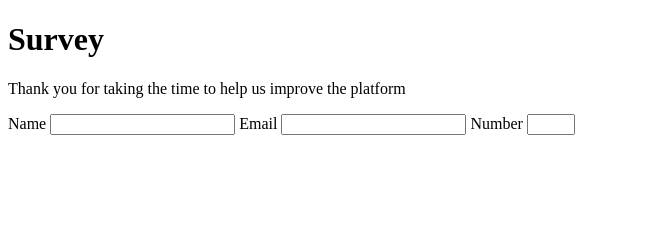
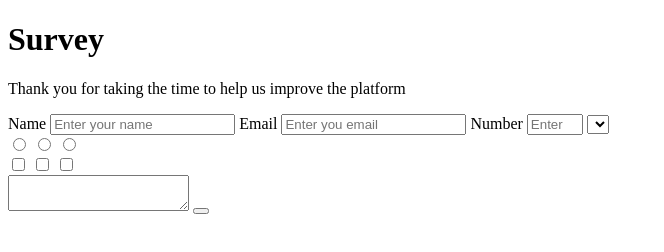
Before and after one commit to girlking/tamunoibi-moin, a plain HTML site: page index.html in a window 1280 px wide. Shown: the whole page, without its empty margins (0-664 px from the left). Drawn offline with Linux system fonts and the light colour scheme.

Commit message:
add checkboxes, radio, textarea and submit button

```diff
--- a/index.html
+++ b/index.html
@@ -25,11 +25,32 @@
     <p id="description">Thank you for taking the time to help us improve the platform</p>
     <form id="survey-form">
       <label id="name-label">Name</label>
-      <input type="text" id="name" required>
+      <input type="text" id="name" placeholder="Enter your name" required>
+
       <label id="email-label">Email</label>
-      <input type="email" name="email" id="email" required>
+      <input type="email" name="email" id="email" placeholder="Enter you email" required>
+
       <label id="number-label">Number</label>
-      <input type="number" id="number" min="1" max="9">
+      <input type="number" id="number" min="1" max="15" placeholder="Enter you number">
+
+      <select id="dropdown">
+        <option ></option>
+        <option ></option>
+      </select>
+
+      <div>
+        <input type="radio" name="radio" value="1"/>
+        <input type="radio" name="radio" value="2"/>
+        <input type="radio" name="radio" value="3"/>
+      </div>
+
+      <div>
+        <input type="checkbox" value="1"/>
+        <input type="checkbox" value="2"/>
+        <input type="checkbox" value="3"/>
+      </div>
+      <textarea></textarea>
+      <button id="submit"></button>
     </form>
     <script  src="./js/index.js"></script>
   </body>
```
